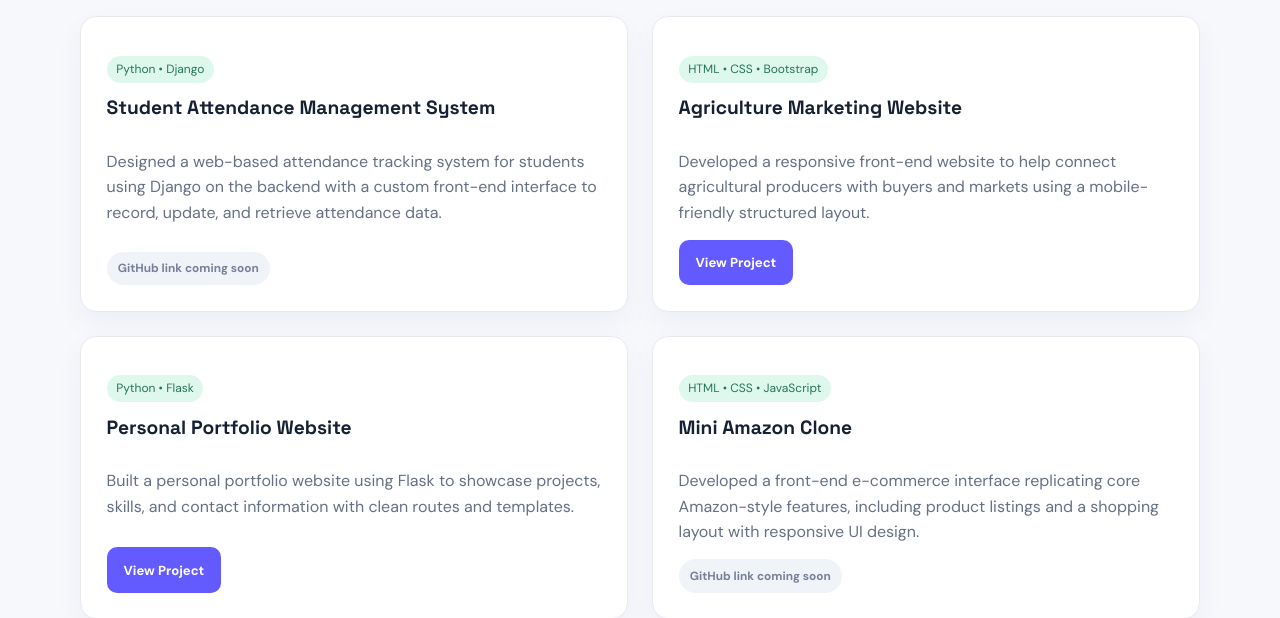
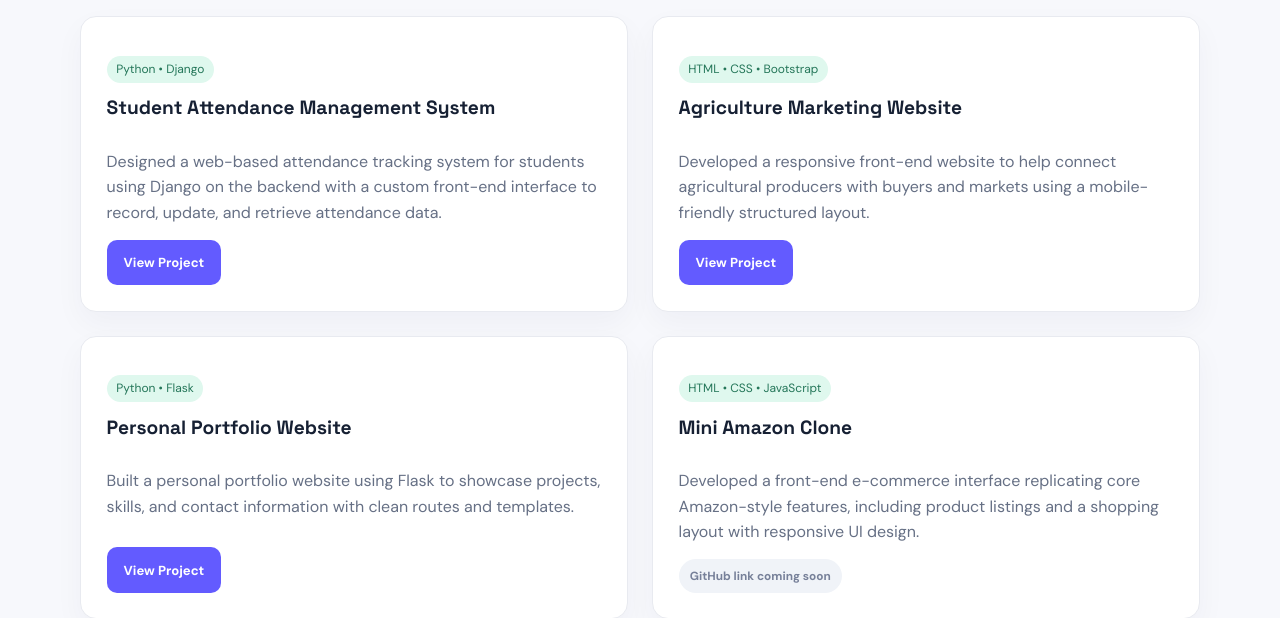
Before and after one commit to Yuvashankar-bit/YuvaShankar-Developer-Portfolio, a Flask app: page / in a window 1280 px wide. Shown: the part 2756-3374 px from the top of the page. Run offline with Flask 3, Linux system fonts and the light colour scheme.

Commit message:
Add GitHub link to Student Attendance project

```diff
--- a/templates/index.html
+++ b/templates/index.html
@@ -102,7 +102,8 @@
           <p>Designed a web-based attendance tracking system for students using Django on the backend with a custom
             front-end interface to record, update, and retrieve attendance data.</p>
           <div class="project-links">
-            <span class="project-status muted-status">GitHub link coming soon</span>
+             <a class="btn project-btn" href="https://github.com/Yuvashankar-bit/Student-Attendance-Tracker" target="_blank"
+              rel="noopener">View Project</a>
           </div>
         </article>
 
```
